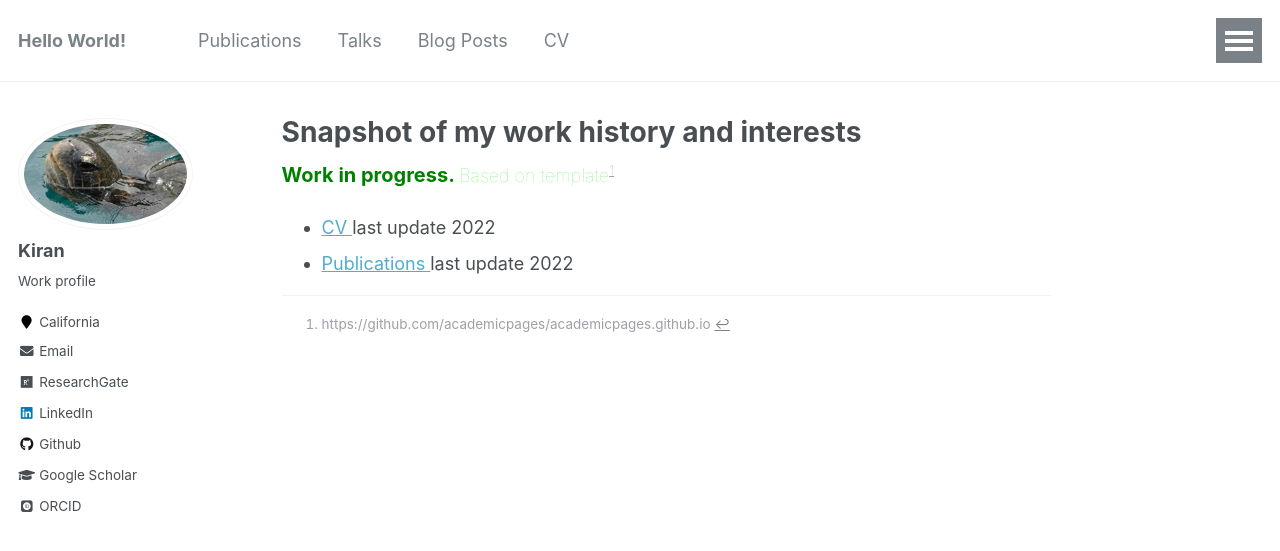
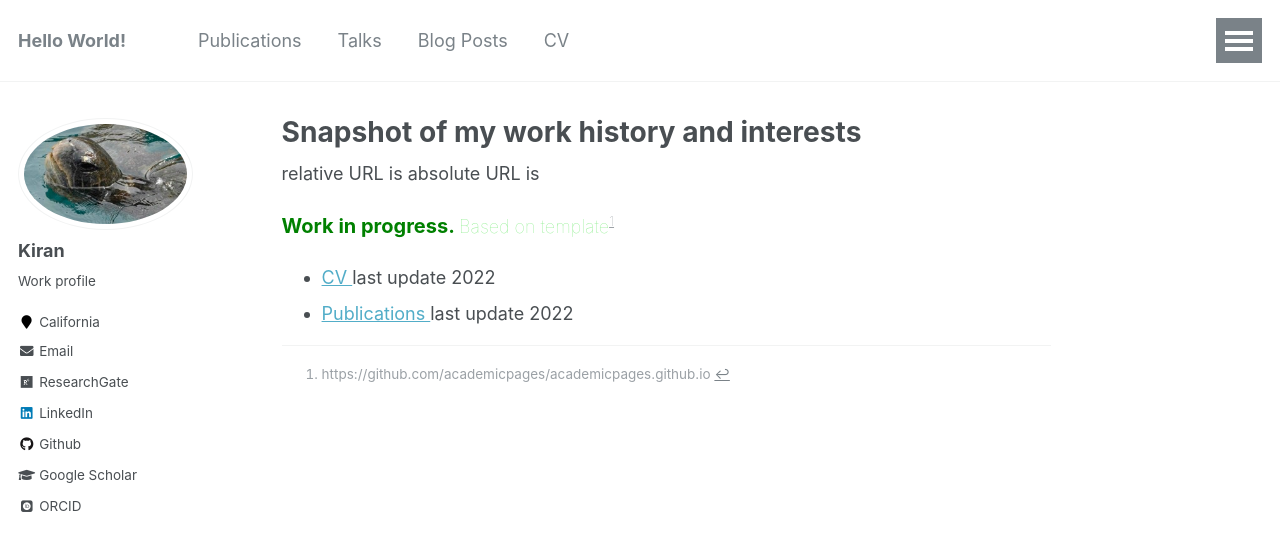
Before and after one commit to kiranmak/me, a Jekyll site: the page built from _pages/about.md, in a window 1280 px wide. Shown: the top 551 px of the page. Built offline with Jekyll 4.4.1, drawn with Linux system fonts in a browser that asks for light colours; some web fonts are replaced.

Commit message:
Update about.md

```diff
--- a/_pages/about.md
+++ b/_pages/about.md
@@ -8,6 +8,8 @@ redirect_from:
   - /about.html
 ---
 
+relative URL is {{site.relative_url}}
+absolute URL  is {{site.absolute_url}}
 
 <span style="color:green;font-weight:700;font-size:20px">
 Work in progress.
```
